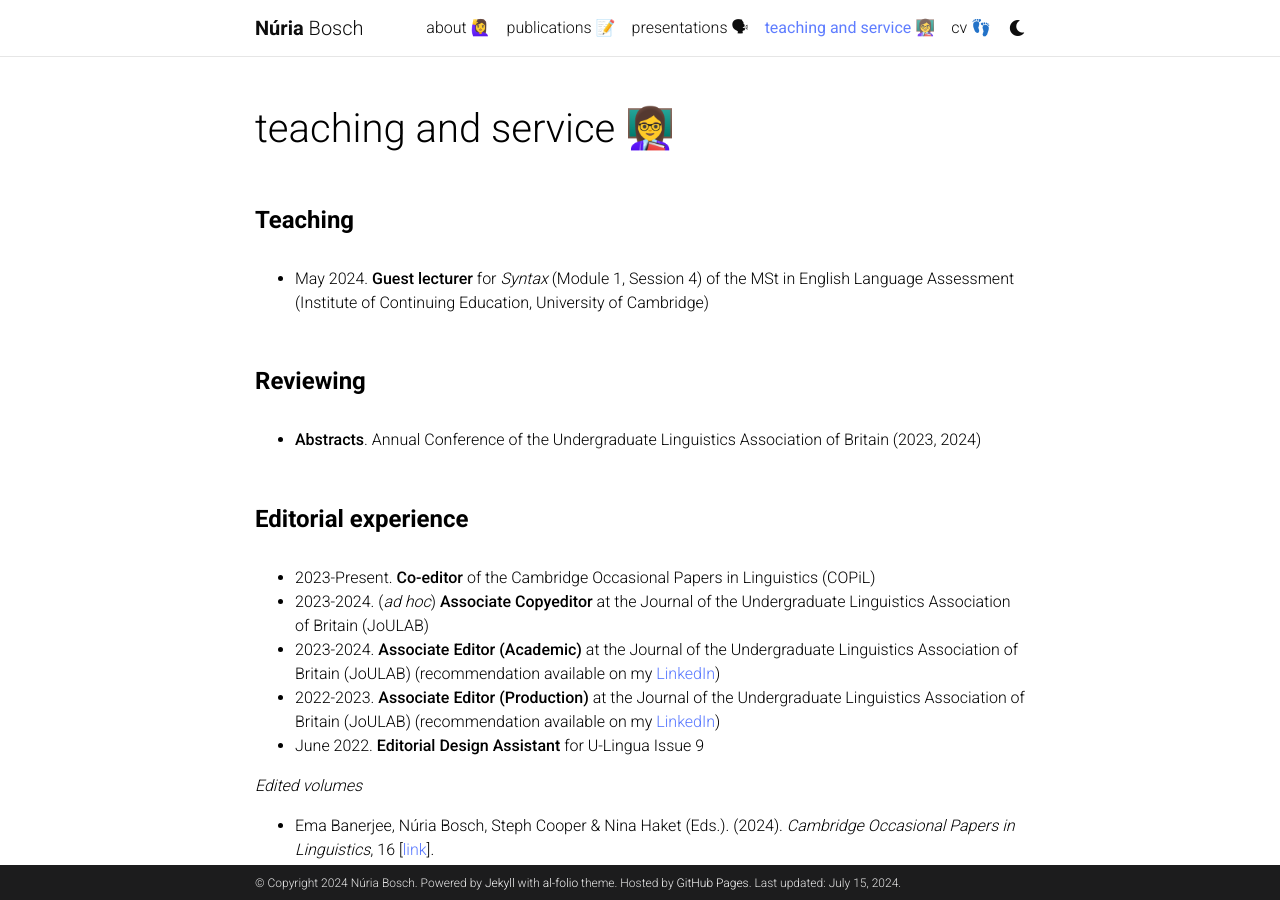
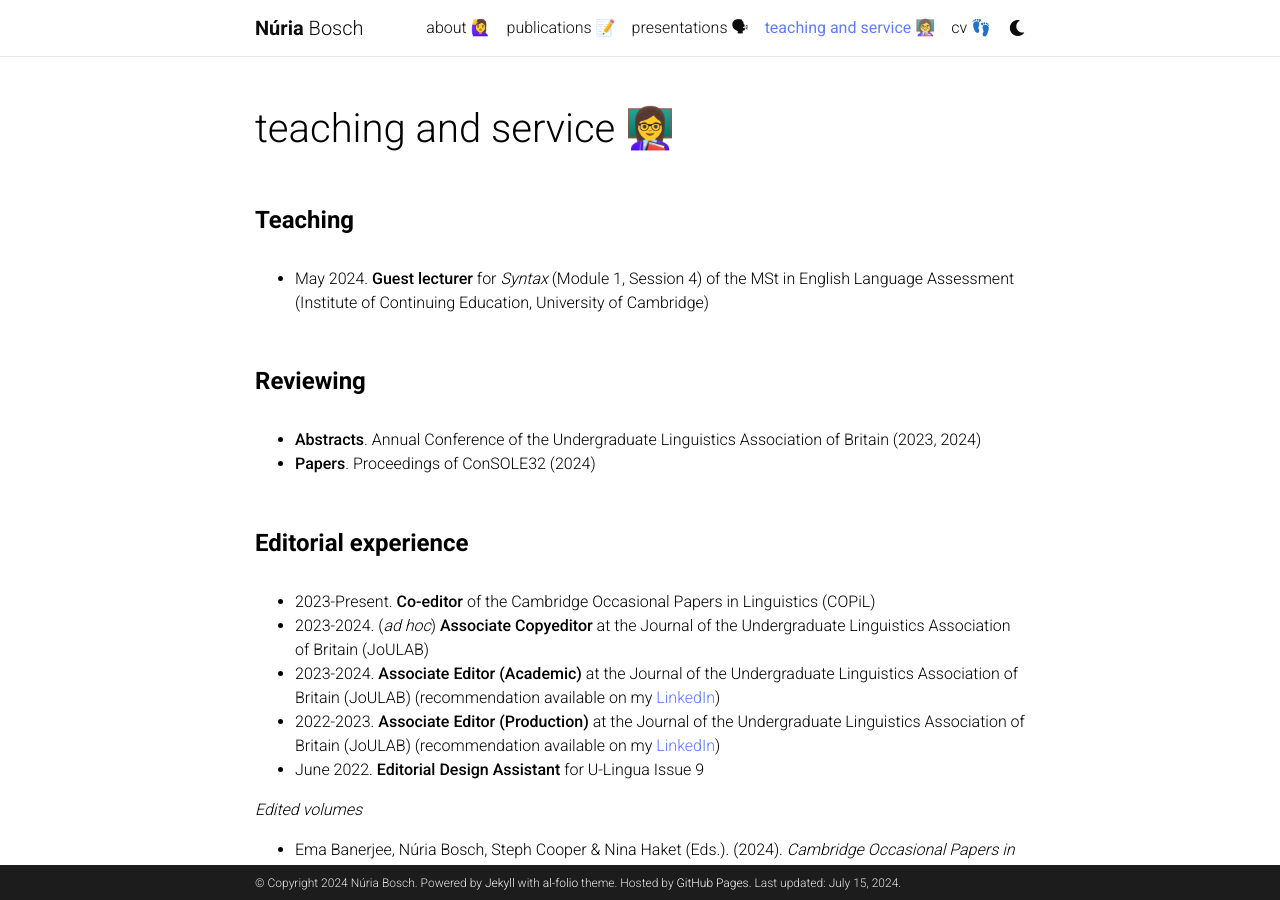
Before and after one commit to nuria-bosch/nuria-bosch.github.io, a Jekyll site: the page built from _pages/teaching_and_service.md, in a window 1280 px wide and 900 px high. Built offline with Jekyll 4.4.1, drawn with Linux system fonts in a browser that asks for light colours; comment, search, counter and statistics services are not loaded; a style sheet for code colours, icons or effects is not loaded.

Commit message:
Update teaching_and_service.md

```diff
--- a/_pages/teaching_and_service.md
+++ b/_pages/teaching_and_service.md
@@ -14,6 +14,7 @@ nav_order: 5
 <h4 style="margin-top: 3.3rem; margin-bottom: 2rem; font-weight: bold;">Reviewing</h4>
 
 - **Abstracts**. Annual Conference of the Undergraduate Linguistics Association of Britain (2023, 2024)
+- **Papers**. Proceedings of ConSOLE32 (2024)
 
 <h4 style="margin-top: 3.3rem; margin-bottom: 2rem; font-weight: bold;">Editorial experience</h4>
 
```
